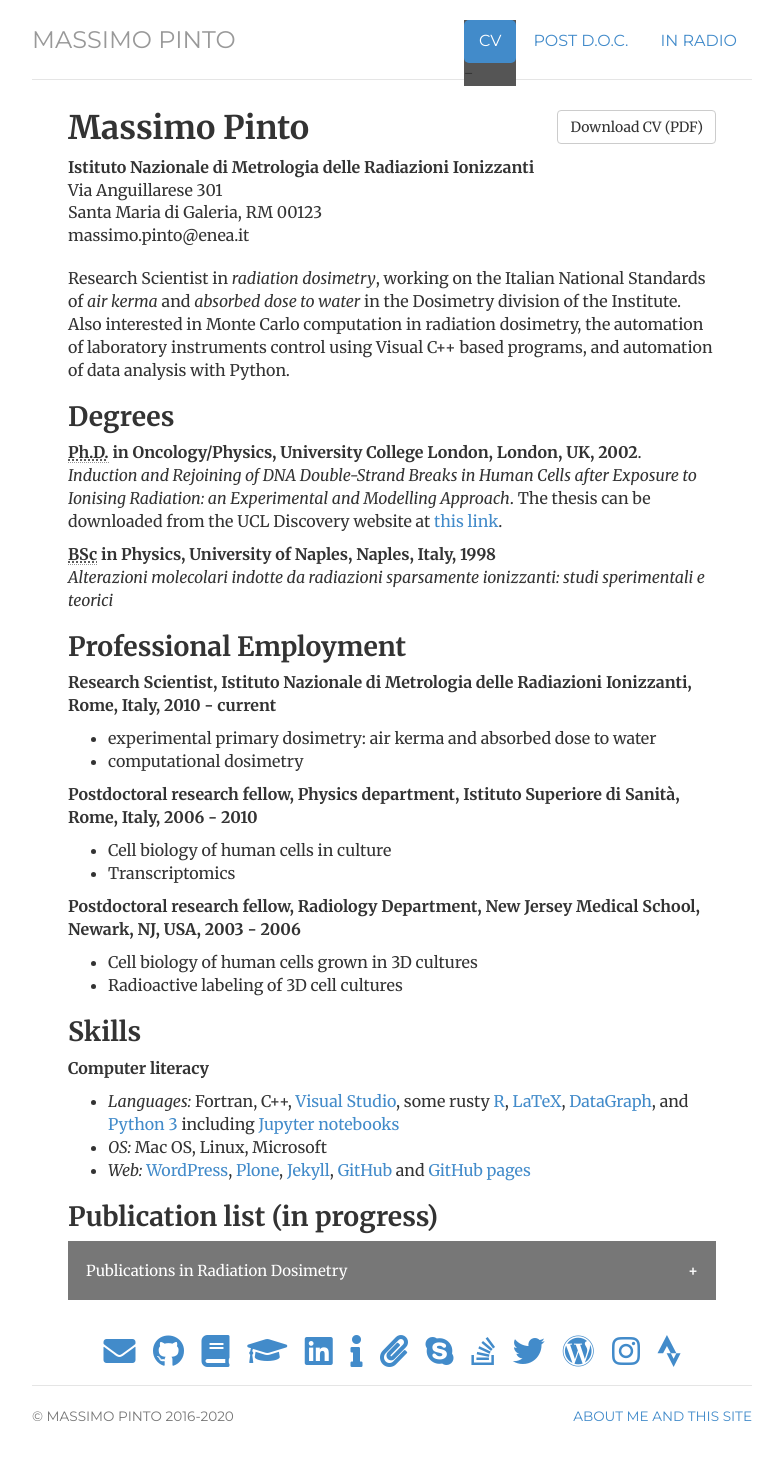
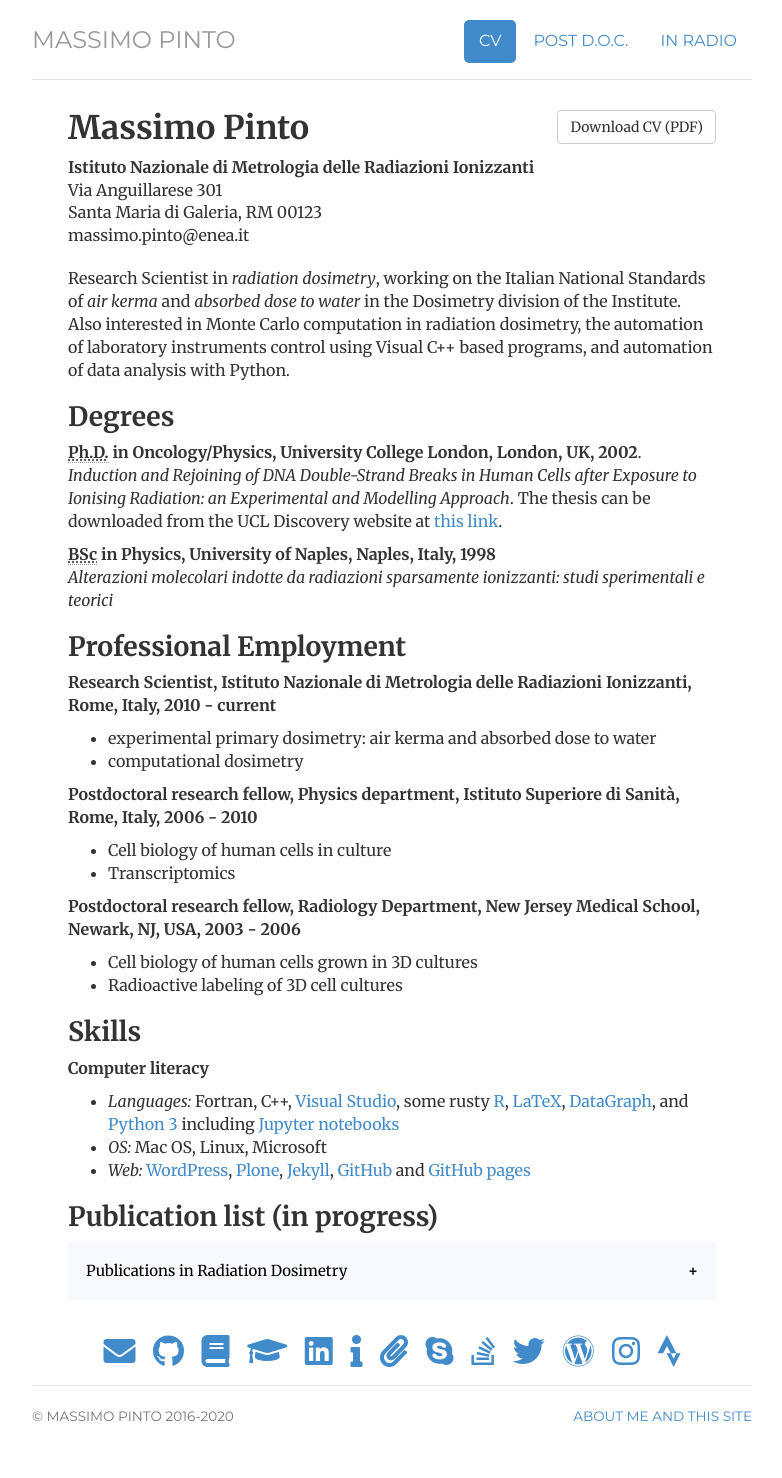
Before and after one commit to massimopinto/massimopinto.github.io, a Jekyll site: the page built from cv/index.html, in a window 1280 px wide. Shown: the whole page, without its empty margins (248-1030 px from the left). Built offline with Jekyll 4.4.1, drawn with Linux system fonts in a browser that asks for light colours.

Commit message:
fixed collapsible style conflict with .active window, added a few more publications down to 2015

```diff
--- a/cv/index.html
+++ b/cv/index.html
@@ -13,10 +13,13 @@ description: Current CV for Massimo Pinto, a Research Scientist living in Rome,
 <!--		<link rel="stylesheet" type="text/css" href="/css/style.css"> -->
 
 <!--<meta name="viewport" content="width=device-width, initial-scale=1"> -->
+<!-- c'era dentro questo <style> una sezione con .collapsible:hover
+	che era preceduta da un ".active,""
+Questo .active, tuttavia, inseriva un colore di fondo anche sotto il testo "CV" che c'è in cima a questa pagina-->
 <style>
 .collapsible {
-  background-color: #777;
-  color: white;
+	background-color: #F8F8FF;
+  color: black;
   cursor: pointer;
   padding: 18px;
   width: 100%;
@@ -26,20 +29,16 @@ description: Current CV for Massimo Pinto, a Research Scientist living in Rome,
   font-size: 15px;
 }
 
-.active, .collapsible:hover {
-  background-color: #555;
+.collapsible:hover {
+  background-color: #FFFAF0;
 }
 
 .collapsible:after {
   content: '\002B';
-  color: white;
+  color: black;
   font-weight: bold;
   float: right;
   margin-left: 5px;
-}
-
-.active:after {
-  content: "\2212";
 }
 
 .content {
@@ -47,7 +46,7 @@ description: Current CV for Massimo Pinto, a Research Scientist living in Rome,
   max-height: 0;
   overflow: hidden;
   transition: max-height 0.2s ease-out;
-  background-color: #f1f1f1;
+  background-color: #FFFAF0;
 }
 </style>
 
@@ -105,17 +104,27 @@ description: Current CV for Massimo Pinto, a Research Scientist living in Rome,
 <div class="content">
   <p>
 	Andreo P, Burns, D, Kapsch R-P, McEwen M, Vatnitsky S, Andersen C E, Ballester F, Borbinha J, Delaunay F, Francescon
-		P, Hanlon M, Mirzakhanian L, Muir B, Ojala J, Oliver C, Pimpinella M, <b>Pinto M</b>, de Prez L, Seuntjens J, Sommier L, Teles P, Tikkanen J, Vijande J and Zink K, <b>2020</b>, ``Determination of consensus k<sub>Q</sub> values for megavoltage photon beams for the update of IAEA TRS-398'', <em>Physics in Medicine and Biology</em>, in press
+		P, Hanlon M, Mirzakhanian L, Muir B, Ojala J, Oliver C, Pimpinella M, <b>Pinto M</b>, de Prez L, Seuntjens J, Sommier L, Teles P, Tikkanen J, Vijande J and Zink K, <b>2020</b>, "Determination of consensus k<sub>Q</sub> values for megavoltage photon beams for the update of IAEA TRS-398", <em>Physics in Medicine and Biology</em>, in press
   </p>
   <p>
 	Tikkanen J S, Zink K, Pimpinella M, Teles P, Borbinha J, Ojala J, Siiskonen T, Gomà C, and <b>Pinto M</b>, <b>2020</b>,
 "Calculated beam quality correction factors for ionization chambers in MV photon beams", <em>Physics in Medicine and Biology</em>,
-<b>65</b> 075003, <a href="https://doi.org/10.1088/1361-6560/ab7107">https://doi.org/10.1088/1361-6560/ab7107</a>>
+<b>65</b> 075003, <a href="https://doi.org/10.1088/1361-6560/ab7107">doi:10.1088/1361-6560/ab7107</a>
   </p>
-  <p>Santurio G V, <b>Pinto M</b>, and Andersen C E, <b>2020</b>, "Evaluation of the ionization quenching effect in an organic plastic scintillator using kV x-rays and a modified Birks model with explicit account of secondary electrons", <em>Radiation Measurements</em> <b>131</b> 106222, <a href="https://doi.org/10.1016/j.radmeas.2019.106222">https://doi.org/10.1016/j.radmeas.2019.106222</a>
+  <p>Santurio G V, <b>Pinto M</b>, and Andersen C E, <b>2020</b>, "Evaluation of the ionization quenching effect in an organic plastic scintillator using kV x-rays and a modified Birks model with explicit account of secondary electrons", <em>Radiation Measurements</em> <b>131</b> 106222, <a href="https://doi.org/10.1016/j.radmeas.2019.106222">doi:10.1016/j.radmeas.2019.106222</a>
 	</p>
 	<p>
-		Pimpinella M, Silvi L and <b>Pinto M</b>, <b>2019</b>, "Calculation of kQ factors for Farmer-type ionization chambers following the recent recommendations on new key dosimetry data", <em>Physica Medica</em> <b>57</b> 221–30, <a href="https://doi.org/10.1016/j.ejmp.2018.12.006">https://doi.org/10.1016/j.ejmp.2018.12.006</a>
+		Pimpinella M, Silvi L and <b>Pinto M</b>, <b>2019</b>, "Calculation of k<sub>Q</sub> factors for Farmer-type ionization 	chambers following the recent recommendations on new key dosimetry data", <em>Physica Medica</em> <b>57</b> 221–30, <a href="https://doi.org/10.1016/j.ejmp.2018.12.006">doi:10.1016/j.ejmp.2018.12.006</a>
+	</p>
+	<p>
+		<b>Pinto M</b>, Andersen C E, Delaunay F, de Prez L A, Donois M, Duane S, Gomà C, Kosunen A, Ojala J, Pimpinella M, Rapp B, Siiskonen T, Sommier L, Teles P, Tikkanen J and Zink K, <b>2018</b>, "The RTNORM contribution to the update of the k<sub>QQ0</sub> factors for the International Dosimetry Code of Practice TRS 398", 115<sup>th</sup> Scientific Meeting of the JSMP vol 3<b>8</b>, pp 41–-4.
+	</p>
+	<p>
+		L. Büermann, A.S. Guerra, M. Pimpinella, <b>Pinto M</b>, J.A. de Pooter, L. de Prez, B. Jansen, M. Denoziere,
+			and B. Rapp, <b>2016</b>, "First international comparison of primary absorbed dose to water standards in the medium-energy X-ray range", <em>Metrologia</em> <b>53</b>, 1A, <a href="https://doi.org/10.1088/0026-1394/53/1A/06007">doi:10.1088/0026-1394/53/1A/06007</a>
+	</p>
+	<p>
+		<b>Pinto M</b>, M. Pimpinella, M. Quini, M. D'Arienzo, I. Astefanoaei, S. Loreti, A.S. Guerra, <b>2016</b>, A graphite calorimeter for absolute measurements of absorbed dose to water: application in medium-energy x-ray filtered beams", <em>Physics in Medicine and Biology</em> <b>61</b>(4), <a href="https://doi.org/10.1088/0031-9155/61/4/1738">doi:10.1088/0031-9155/61/4/1738</a>
 	</p>
 </div>
 
```
